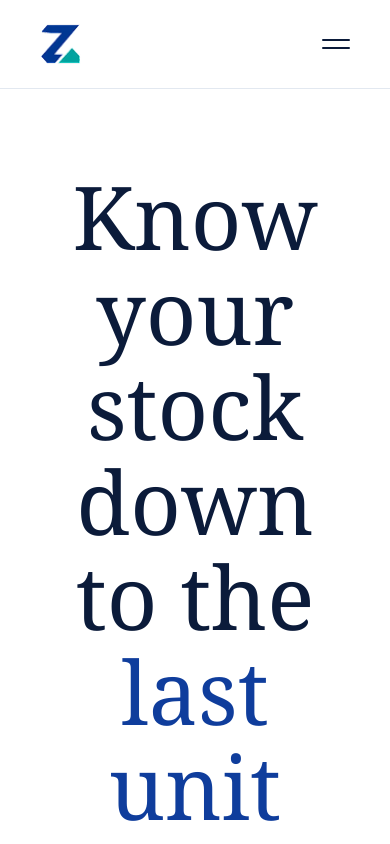
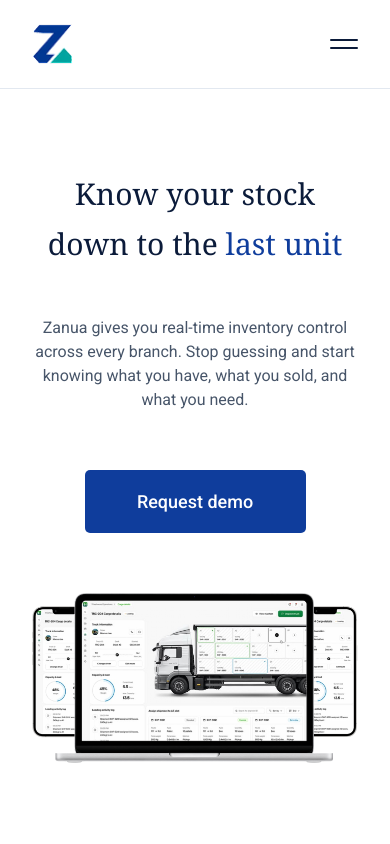
Before and after one commit to Sumally007/zanua-website-project, a React (Vite) app: page / in a window 390 px wide. Shown: the top 844 px of the page. Built offline with nearby package versions, Linux system fonts and the light colour scheme; a web font is replaced by a local one.

Commit message:
making navigation and hero section responsive

```diff
--- a/src/components/Hero.tsx
+++ b/src/components/Hero.tsx
@@ -4,9 +4,9 @@ import heroImage from '@/assets/images/hero-images.png'
 
 const Hero = () => {
     return (
-        <section className="flex flex-col items-center justify-center mb-[var(--space-bottom)] mx-[2.5rem] xl:mx-[75px]">
-            <h1 className="text-[88px] text-center text-brand-dark leading-[95px] mt-[80px]">Know your stock <br /> down to the <span className="text-brand-blue">last unit</span> </h1>
-            <p className="text-brand-gray text-(length:--font-size-paragraph) text-center leading-[150%] mt-[47px]">Zanua gives you real-time inventory control across every branch. Stop guessing and start knowing what you have, <br /> what you sold, and what you need.</p>
+        <section className="flex flex-col items-center justify-center mb-[var(--space-bottom)] mx-[2rem] md:mx-[2.5rem] xl:mx-[75px]">
+            <h1 className="text-[30px] sm:text-[50px] md:text-[68px] lg:text-[78px] xl:text-[88px] text-center text-brand-dark leading-[50px] sm:leading-[70px] md:leading-[95px] mt-[80px]">Know your stock <br /> down to the <span className="text-brand-blue">last unit</span> </h1>
+            <p className="text-brand-gray text-[1rem] md:text-[18px] lg:text-(length:--font-size-paragraph) text-center leading-[150%] mt-[47px] max-w-[1108px]">Zanua gives you real-time inventory control across every branch. Stop guessing and start knowing what you have, what you sold, and what you need.</p>
             <Button className="w-[221px] h-[63px] mt-[58px]">Request demo</Button>
             <img className="mt-[60px]" src={heroImage} alt="Hero Image" />
         </section>
--- a/src/components/Navigation.tsx
+++ b/src/components/Navigation.tsx
@@ -67,7 +67,7 @@ const Navigation = () => {
     return (
         <header className="sticky top-0 z-50 w-full border-b border-brand-border bg-white">
             {/* Safu ya juu */}
-            <div className="mx-[2.5rem] flex h-[88px] items-center justify-between xl:mx-[75px] xl:h-[127px]">
+            <div className="flex h-[88px] items-center justify-between mx-[2rem] md:mx-[2.5rem] xl:mx-[75px] xl:h-[127px]">
                 <img
                     src={mobileLogo}
                     alt="Zanua Logo"
@@ -97,7 +97,7 @@ const Navigation = () => {
                 className={`absolute top-full left-0 w-full overflow-hidden bg-white transition-[height] duration-300 xl:hidden ${isOpen ? 'h-[calc(100dvh-100%)] border-t border-brand-border' : 'h-0'
                     }`}
             >
-                <div className="flex h-full flex-col justify-between overflow-y-auto px-[2.5rem] pt-8 pb-[2.5rem]">
+                <div className="flex h-full flex-col justify-between overflow-y-auto px-[2rem] pt-8 pb-[2.5rem]">
                     <NavLinks
                         className="flex flex-col gap-6 text-[20px]"
                         onItemClick={() => setIsOpen(false)}
```
